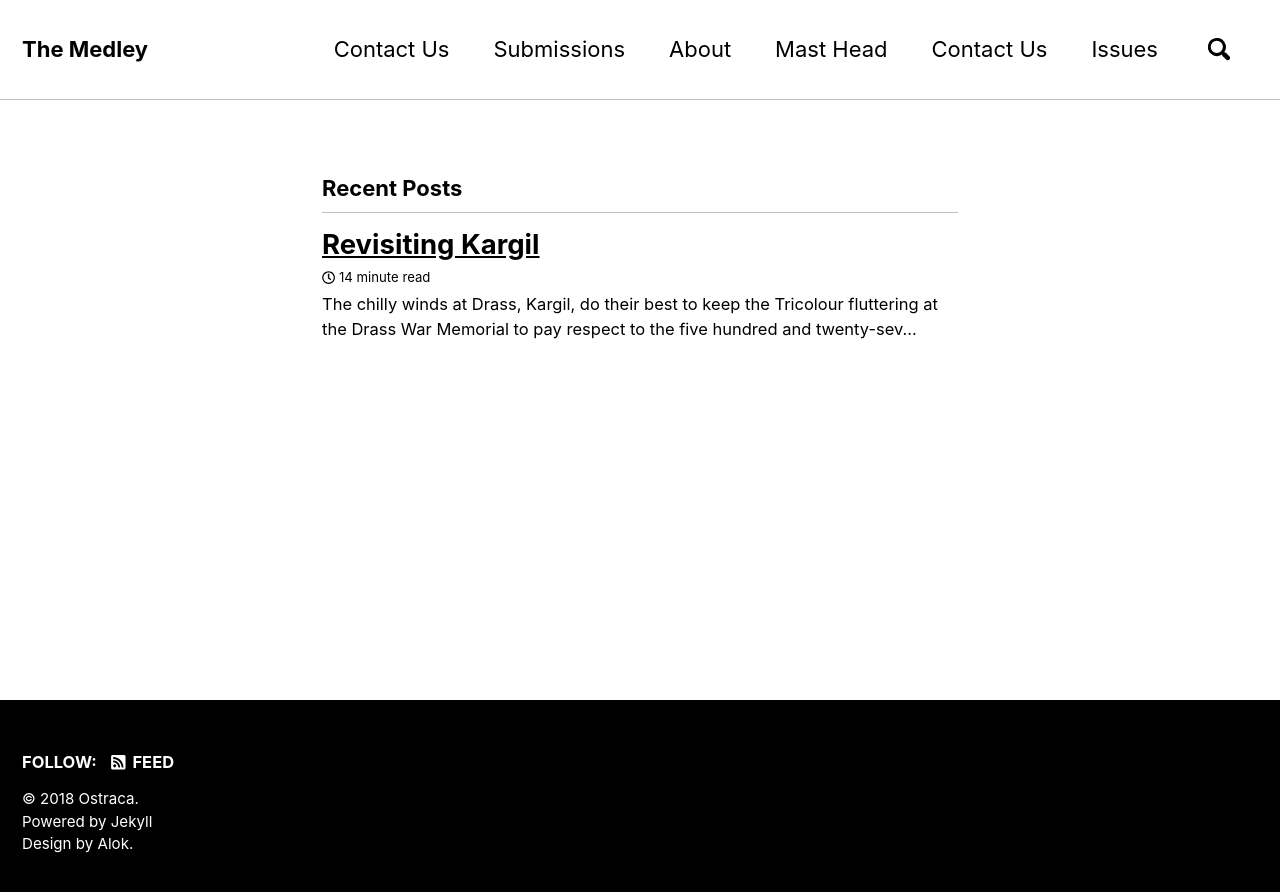
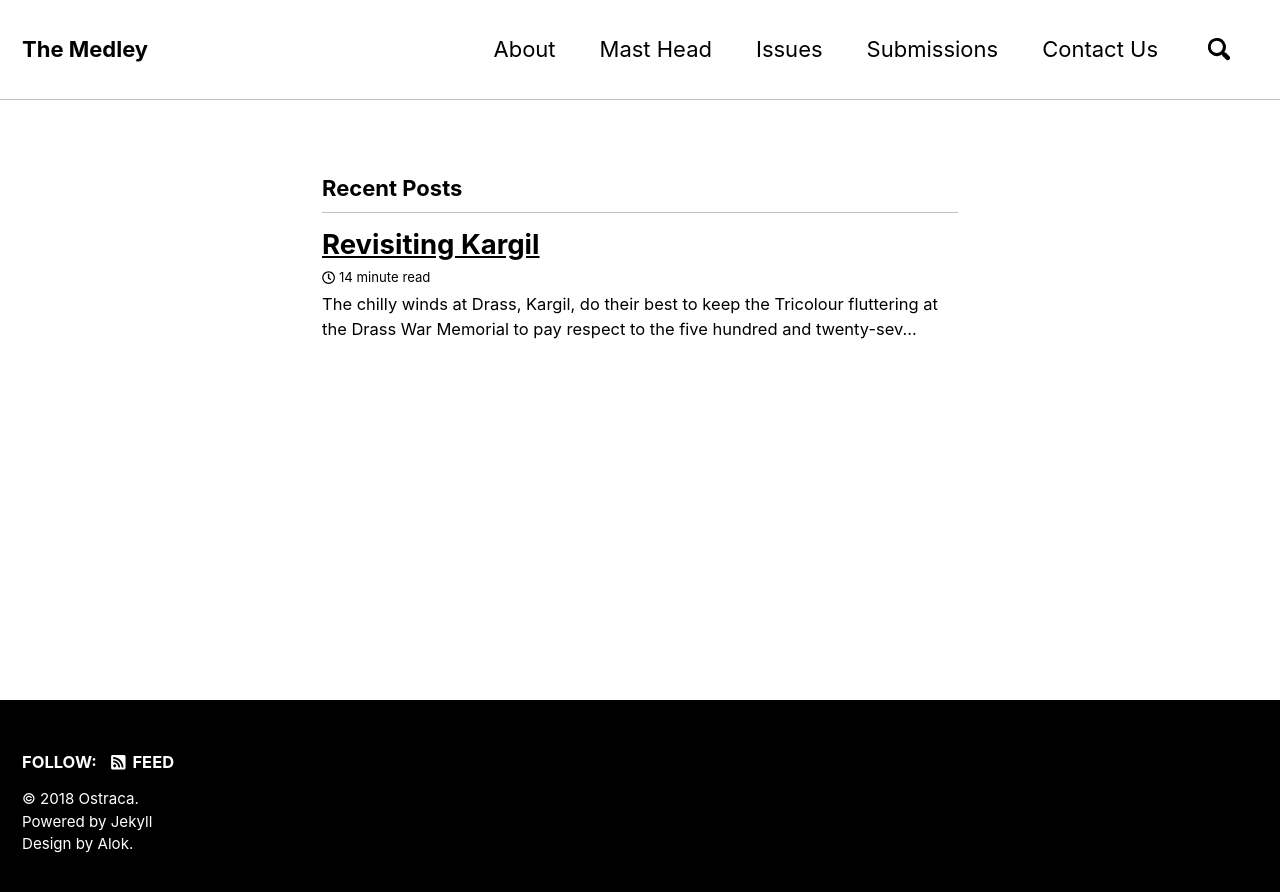
Before and after one commit to TheMedley/TheMedley.github.io, a Jekyll site: the page built from index.html, in a window 1280 px wide. Shown: the top 892 px of the page. Built offline with Jekyll 4.4.1, drawn with Linux system fonts in a browser that asks for light colours; nearby versions of some CDN libraries; some web fonts are replaced; the list of posts is cut into pages by our own code.

Commit message:
Update from Forestry.io - Updated _data/navigation.yml

```diff
--- a/_data/navigation.yml
+++ b/_data/navigation.yml
@@ -1,14 +1,12 @@
 ---
 main:
-- title: Contact Us
-  url: "/contact_us/"
-- title: Submissions
-  url: "/submissions/"
 - title: About
   url: "/about/"
 - title: Mast Head
   url: "/mast_head/"
+- title: Issues
+  url: "/issues/"
+- title: Submissions
+  url: "/submissions/"
 - title: Contact Us
   url: "/contact/"
-- title: Issues
-  url: "/issues/"
```
